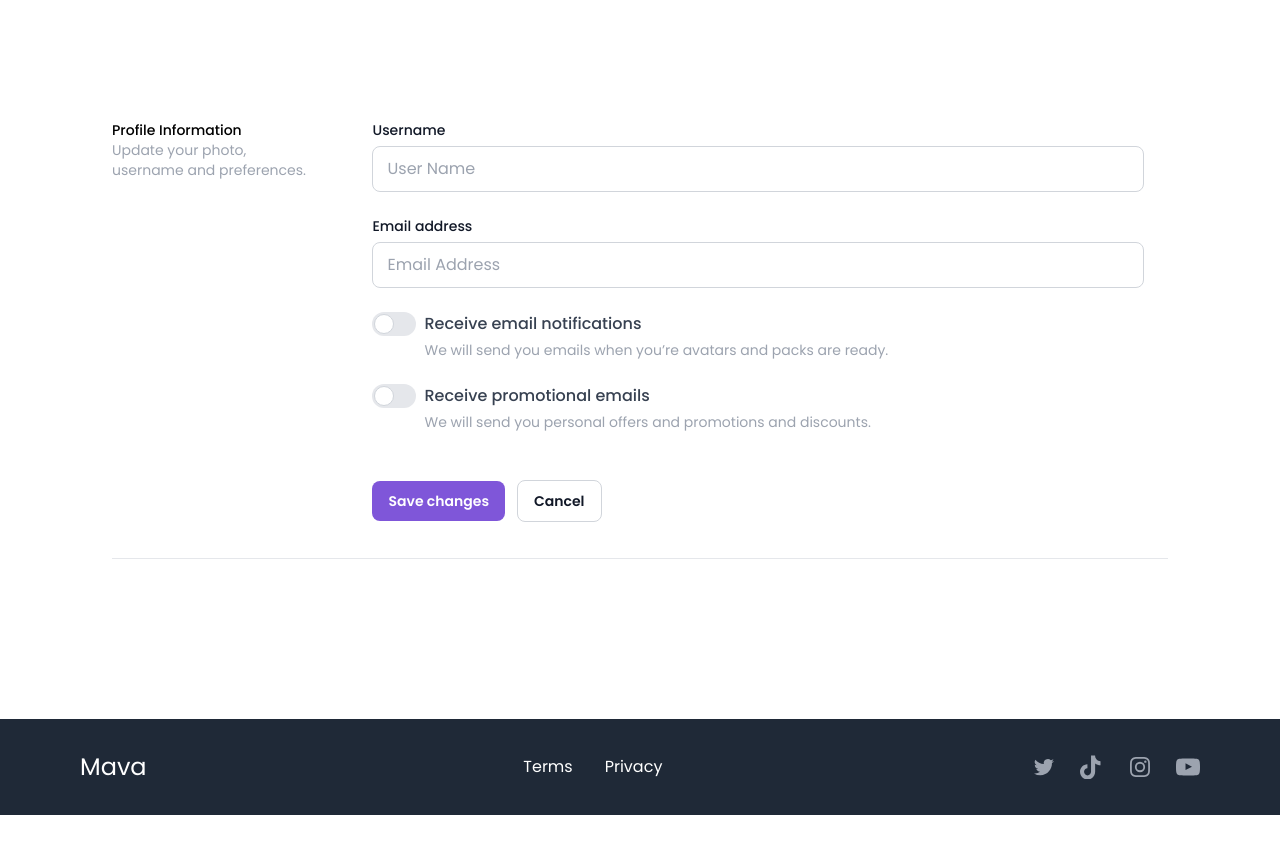
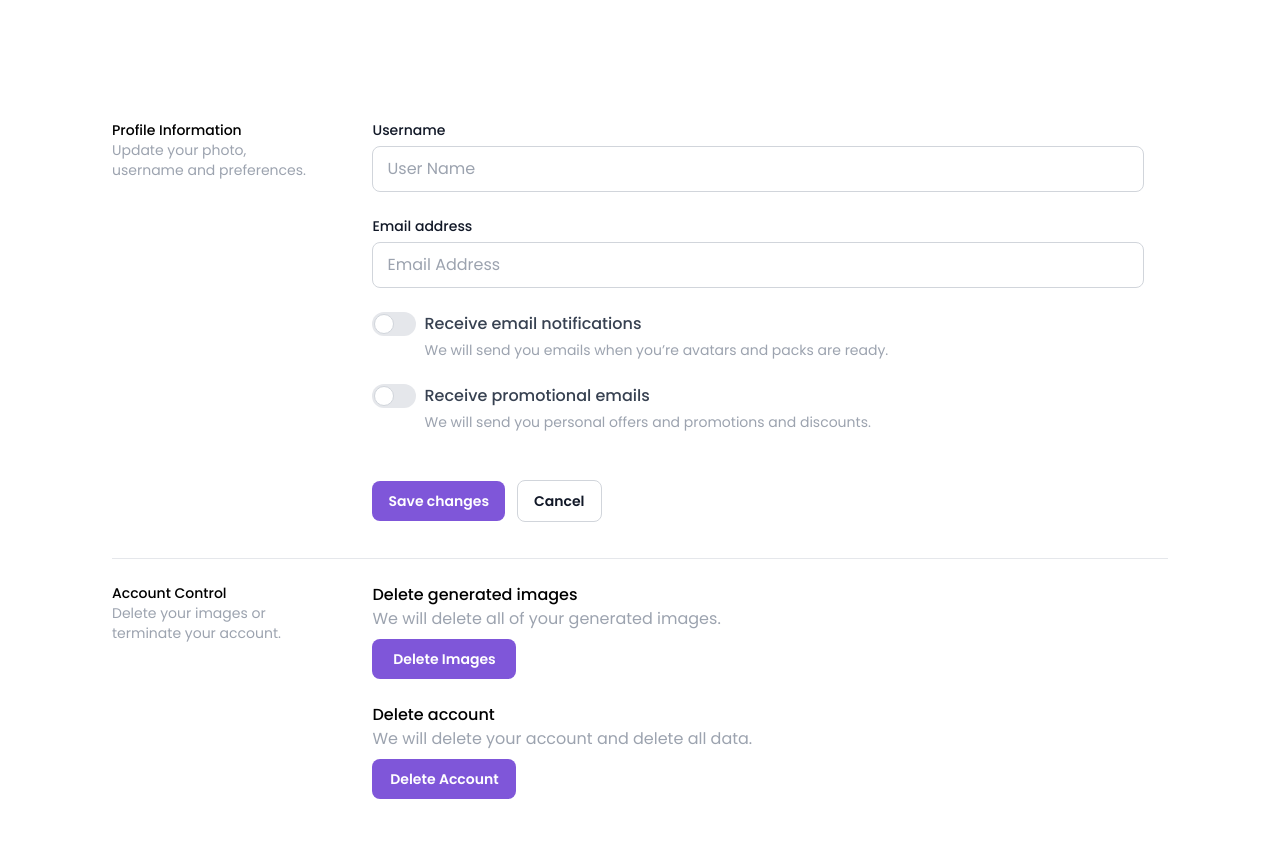
Before and after one commit to brandojesus0624/AI-web-frontend, a React (Create React App) app: page /setting in a window 1280 px wide. Shown: the part 240-1094 px from the top of the page. Before the commit the page ends 1055 px from the top, so only its background shows below. Built offline with nearby package versions, Linux system fonts and the light colour scheme.

Commit message:
Section 2

```diff
--- a/src/components/pages/setting.js
+++ b/src/components/pages/setting.js
@@ -9,7 +9,7 @@ const Setting = () => {
     <MainLayout>
       <div className="flex flex-1 flex-col mb-40 px-20 w-full">
         <div className="rounded-3xl flex items-center w-full h-60"></div>
-        <div className="mt-12 flex flex-col px-8" id="settingSection">
+        <div className="my-12 flex flex-col px-8" id="settingSection">
           <div className="flex pb-5 border-b">
             <div className="w-1/5 text-sm mr-8">
               <h1 className="font-poppinsMedium">Profile Information</h1>
@@ -99,7 +99,32 @@ const Setting = () => {
               </div>
             </div>
           </div>
-          <div className="flex"></div>
+          <div className="flex mt-6">
+            <div className="w-1/5 text-sm mr-8">
+              <h1 className="font-poppinsMedium">Account Control</h1>
+              <span className="text-gray-400">Delete your images or terminate your account.</span>
+            </div>
+            <div className="w-4/5 px-6">
+              <div className="flex flex-col" id="delete_image">
+                <h1 className="font-poppinsMedium">Delete generated images</h1>
+                <span className="text-gray-400">We will delete all of your generated images.</span>
+                <button
+                className="bg-primary-600 font-poppinsSemiBold mt-2 w-36 rounded-lg px-4 py-2.5 text-white text-sm"
+                type="submit">
+                  Delete Images
+                </button>
+              </div>
+              <div className="flex flex-col mt-6" id="delete_account">
+                <h1 className="font-poppinsMedium">Delete account</h1>
+                <span className="text-gray-400">We will delete your account and delete all data.</span>
+                <button
+                className="bg-primary-600 font-poppinsSemiBold mt-2 w-36 rounded-lg px-4 py-2.5 text-white text-sm"
+                type="submit">
+                  Delete Account
+                </button>
+              </div>
+            </div>
+          </div>
         </div>
       </div>
     </MainLayout>
```
